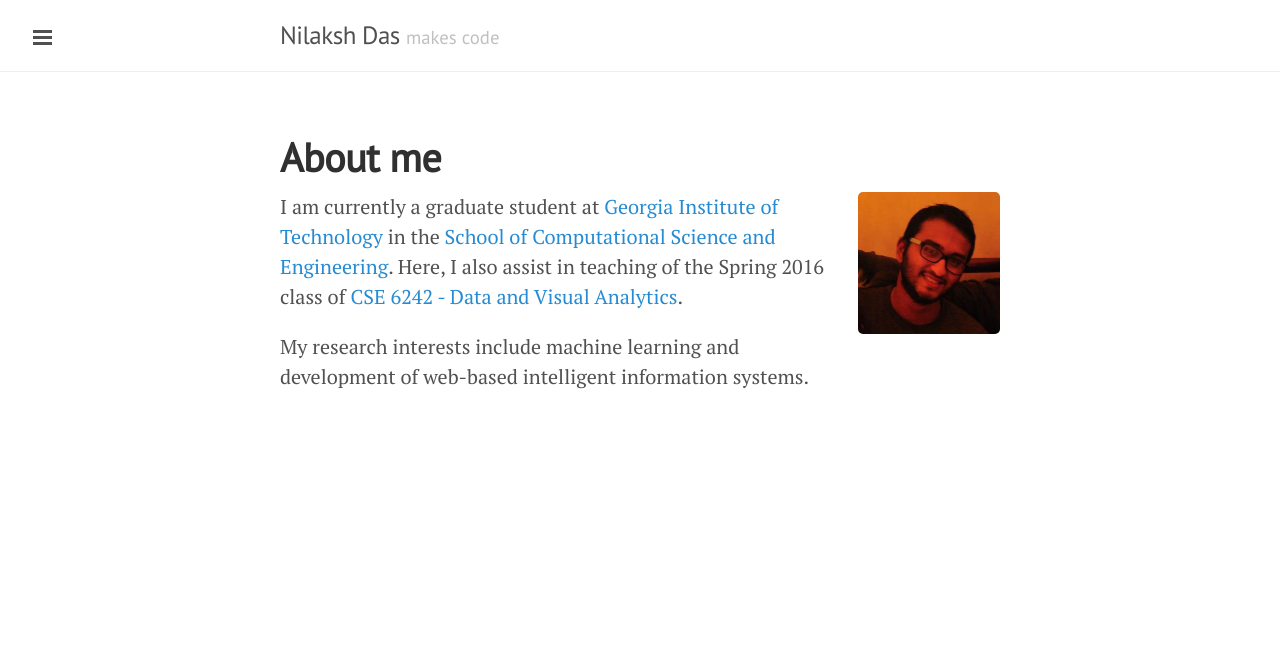
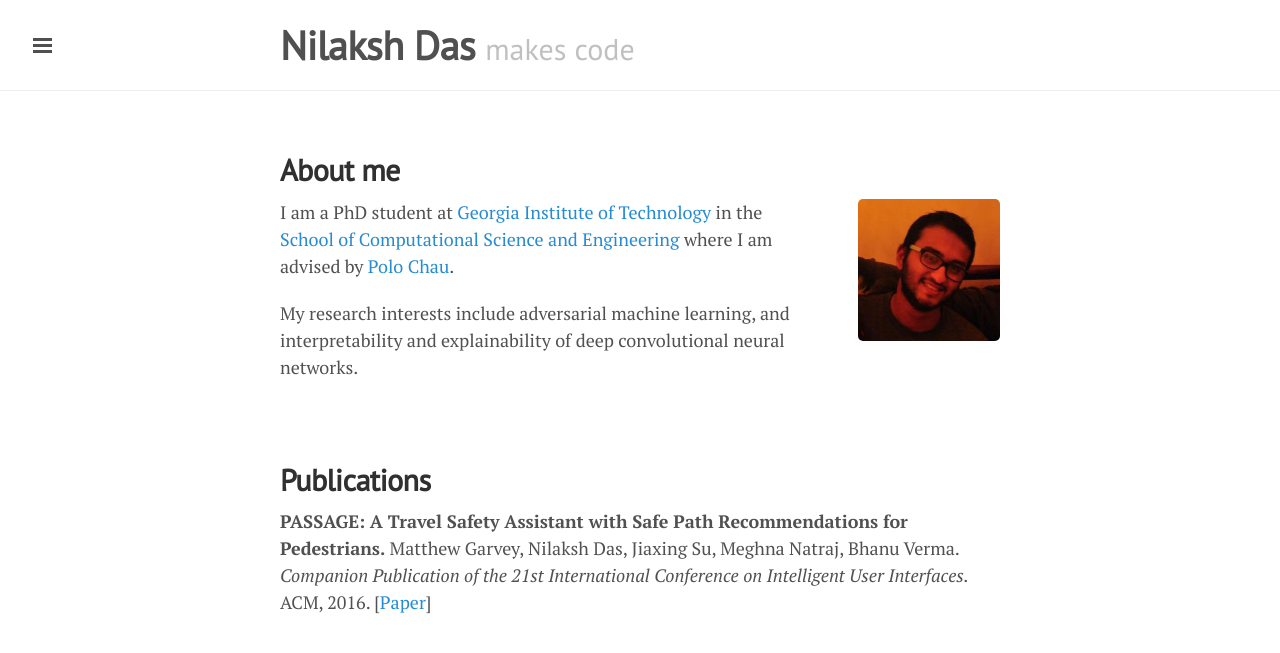
Before and after one commit to nilakshdas/nilakshdas.github.io, a Jekyll site: the page built from index.html, in a window 1280 px wide. Shown: the top 653 px of the page. Built offline with Jekyll 4.4.1, drawn with Linux system fonts in a browser that asks for light colours; nearby versions of some CDN libraries.

Commit message:
Updated homepage

```diff
--- a/_config.yml
+++ b/_config.yml
@@ -9,7 +9,7 @@ permalink:        /posts/:title
 
 # Setup
 title:            Nilaksh Das
-tagline:          'makes code'
+taglines:         ['makes code', 'jumps hoops']
 description:      '"Be curious. Read widely. Try new things. What people call intelligence just boils down to curiosity." - Aaron Swartz'
 url:              http://nilakshdas.github.io
 baseurl:          '/'
--- a/_layouts/default.html
+++ b/_layouts/default.html
@@ -11,10 +11,10 @@
 		<div class="wrap">
 			<div class="masthead">
 				<div class="container">
-					<h3 class="masthead-title">
+					<h1 class="masthead-title">
 						<a href="/" title="Home">{{ site.title }}</a>
-						<small>{{ site.tagline }}</small>
-					</h3>
+						<small>{{ site.taglines[0] }}</small>
+					</h1>
 				</div>
 			</div>
 
--- a/index.html
+++ b/index.html
@@ -1,55 +1,34 @@
 ---
 layout: page
-title: About me
 ---
 
+<script type="text/javascript" src="/public/js/url-query-handler.js"></script>
+
+<h2 class="page-title" id="about-me">About me</h2>
 <div class="post" id="about-me">
 	<img src="{{ site.baseurl }}public/img/display-picture.jpg" id="display-picture"/>
 	<p>
-		I am currently a graduate student at <a href="www.gatech.edu/" target="_blank">Georgia Institute of Technology</a> in the <a href="http://www.cse.gatech.edu/" target="_blank">School of Computational Science and Engineering</a>. Here, I also assist in teaching of the Spring 2016 class of <a href="http://poloclub.gatech.edu/cse6242/2016spring/" target="_blank">CSE 6242 - Data and Visual Analytics</a>.
+		I am a PhD student at <a href="http://www.gatech.edu/" target="_blank">Georgia Institute of Technology</a> in the <a href="http://www.cse.gatech.edu/" target="_blank">School of Computational Science and Engineering</a> where I am advised by <a href="http://www.cc.gatech.edu/~dchau/" target="_blank">Polo Chau</a>.
 	</p>
 	<p>
-		My research interests include machine learning and development of web-based intelligent information systems.
+		My research interests include adversarial machine learning, and interpretability and explainability of deep convolutional neural networks.
 	</p>
 </div>
 
-<script type="text/javascript">
-	var query = {};
-	location.search.substr(1).split("&")
-		.forEach(function(item) {
-			query[item.split("=")[0]] = item.split("=")[1]
-		});
+<h2 class="page-title" id="publications">Publications</h2>
+<div class="post">
+	<p class="publication">
+		<span class="pub-title">PASSAGE: A Travel Safety Assistant with Safe Path Recommendations for Pedestrians.</span>
+		<span class="pub-authors">Matthew Garvey, Nilaksh Das, Jiaxing Su, Meghna Natraj, Bhanu Verma.</span>
+		<span class="pub-location">Companion Publication of the 21st International Conference on Intelligent User Interfaces.</span>
+		<span>ACM, 2016.</span>
+		[<a href="https://dl.acm.org/citation.cfm?id=2879470" target="_blank">Paper</a>]
+	</p>
+</div>
 
-	var link = 'http://nilakshdas.com/';
-
-	switch (query.q) {
-		case 'iiitd':
-			link = 'http://precog.iiitd.edu.in/';
-			break;
-		case 'thinkup':
-			link = 'https://www.thinkup.com/';
-			break;
-		case 'mlabs':
-			link = 'http://mlabsresearch.com/';
-			break;
-		case 'baudcast':
-			link = 'https://www.npmjs.com/package/baudcast';
-			break;
-		case 'passage':
-			link = 'https://dl.acm.org/citation.cfm?id=2879470';
-			break;
-		case 'cse6730':
-			link = 'https://www.youtube.com/playlist?list=PLO7-kuERP4OIfgfvRqmH-LDwgX5j-8Ofz';
-			break;
-	}
-
-	if (query.q !== undefined) {
-		document.body.innerHTML = "<div style=\"margin: 150px auto; text-align: center;\">"+
-			"<a href=\""+link+"\">Click here</a> if the page does not redirect automatically..."+
-		"</div>";
-
-		setTimeout(function() {
-			window.location = link;
-		}, 2000);
-	}
-</script>
+<!-- <h2 class="page-title" id="projects">Projects</h2>
+<div class="post">
+	<p>
+		** UNDER CONSTRUCTION **
+	</p>
+</div> -->
--- a/public/css/style.css
+++ b/public/css/style.css
@@ -1,5 +1,17 @@
+p {
+	font-size: 18px;
+}
+
+.masthead-title a {
+	font-weight: bold;
+}
+
 .sidebar .fa {
 	margin-right: 10px;
+}
+
+.sidebar-toggle {
+	margin-top: .4rem;
 }
 
 @media (max-width: 960px) {
@@ -24,10 +36,19 @@
 	/*display: none;*/
 }
 
+span.pub-title {
+	font-weight: bold;
+}
+
+span.pub-location {
+	font-style: italic;
+}
+
 #display-picture {
 	float: right;
 	width: 142px;
 	height: 142px;
+	margin-left: 50px;
 }
 
 #about-me p {
--- /dev/null
+++ b/public/js/url-query-handler.js
@@ -0,0 +1,39 @@
+var query = {};
+
+location.search.substr(1).split("&")
+    .forEach(function(item) {
+        query[item.split("=")[0]] = item.split("=")[1]
+    });
+
+var link = 'http://nilakshdas.com/';
+
+switch (query.q) {
+    case 'iiitd':
+        link = 'http://precog.iiitd.edu.in/';
+        break;
+    case 'thinkup':
+        link = 'https://www.thinkup.com/';
+        break;
+    case 'mlabs':
+        link = 'http://mlabsresearch.com/';
+        break;
+    case 'baudcast':
+        link = 'https://www.npmjs.com/package/baudcast';
+        break;
+    case 'passage':
+        link = 'https://dl.acm.org/citation.cfm?id=2879470';
+        break;
+    case 'cse6730':
+        link = 'https://www.youtube.com/playlist?list=PLO7-kuERP4OIfgfvRqmH-LDwgX5j-8Ofz';
+        break;
+}
+
+if (query.q !== undefined) {
+    document.body.innerHTML = "<div style=\"margin: 150px auto; text-align: center;\">"+
+        "<a href=\""+link+"\">Click here</a> if the page does not redirect automatically..."+
+    "</div>";
+
+    setTimeout(function() {
+        window.location = link;
+    }, 2000);
+}
```
